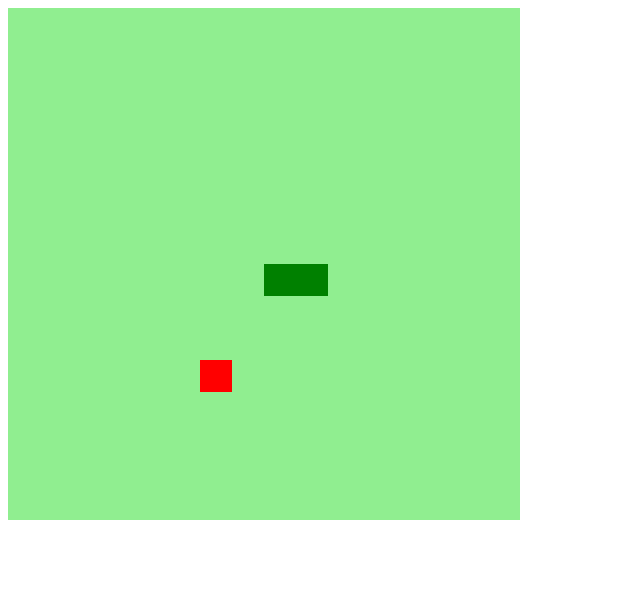
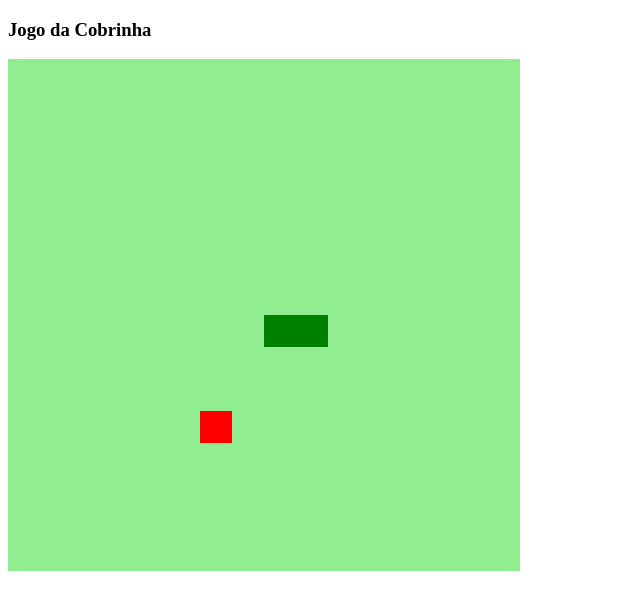
Before and after one commit to MarcosGerminiodeSouza/JavaScript-Jogo_da_Cobrinha, a plain HTML site: page index.html in a window 1280 px wide. Shown: the whole page, without its empty margins (0-640 px from the left). Drawn offline with Linux system fonts and the light colour scheme.

Commit message:
Aula06_html

```diff
--- a/index.html
+++ b/index.html
@@ -8,6 +8,7 @@
     <title>Snake Game</title>
 </head>
 <body>
+    <h3>Jogo da Cobrinha</h3>
     <canvas id="snake" width="512" height="512"></canvas>
 
     <!-- Script-->
```
